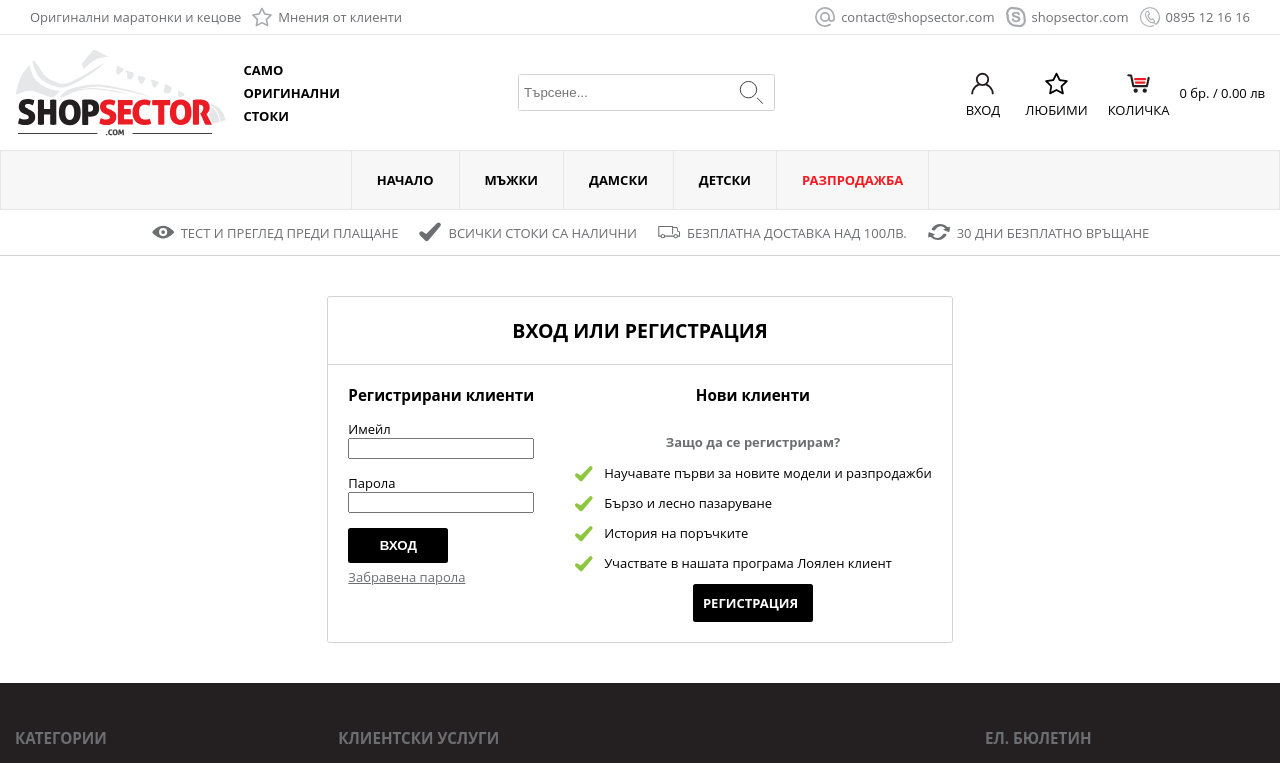
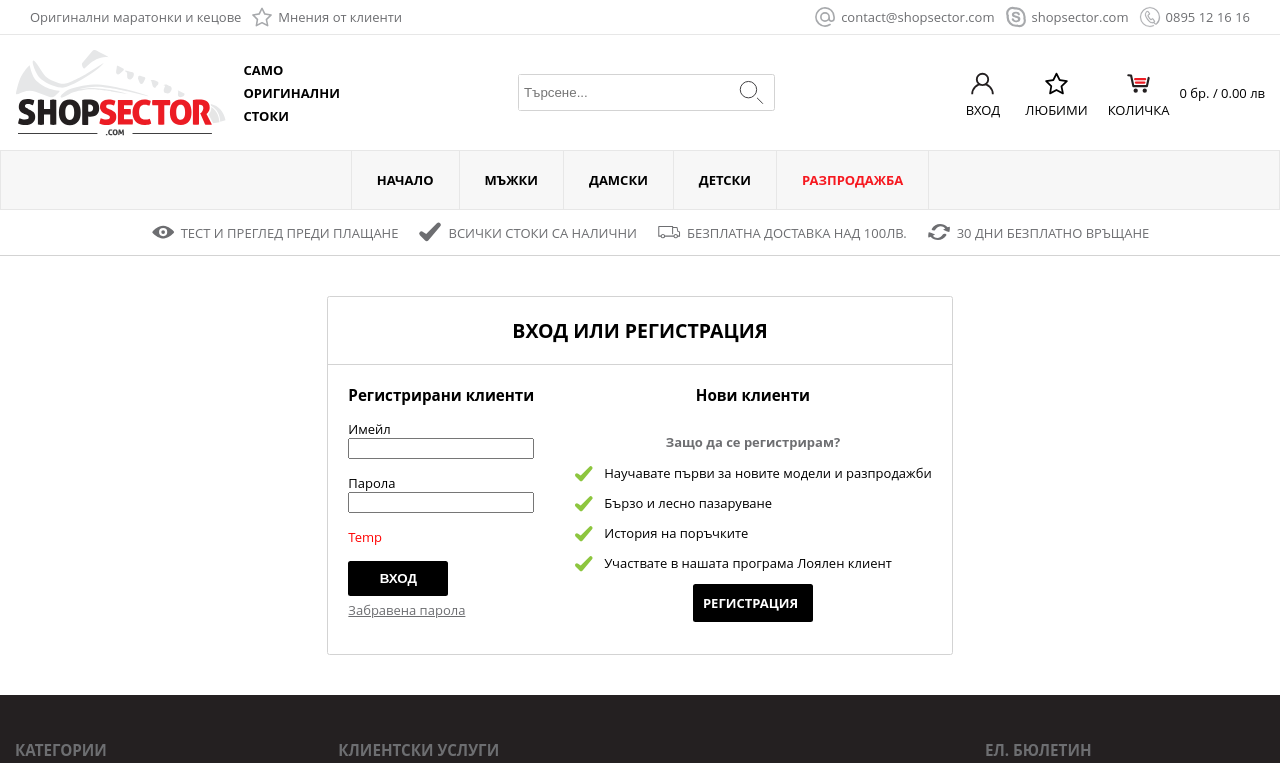
Before and after one commit to VelizarStavrev/softuni-react, a React (Create React App) app in the folder client/: page /login in a window 1280 px wide. Shown: the top 763 px of the page. Built offline with nearby package versions, Linux system fonts and the light colour scheme.

Commit message:
Component update - Login user notification

```diff
--- a/client/src/components/Login/Login.css
+++ b/client/src/components/Login/Login.css
@@ -104,3 +104,7 @@
     align-self: center;
     border-radius: 2.5px;
 }
+
+.errorMessage {
+    color: red;
+}
--- a/client/src/components/Login/Login.js
+++ b/client/src/components/Login/Login.js
@@ -1,6 +1,6 @@
 import './Login.css';
 
-import { useState, useContext } from 'react';
+import { useState, useContext, useEffect } from 'react';
 import isLogged from '../../contexts/isLoggedContext';
 
 import { Link, useHistory } from 'react-router-dom';
@@ -45,7 +45,6 @@ const Login = () => {
                 }
             })
             .then(() => {
-                // setTimeout(() => { onChangeLogHandler.bind(this); }, 2000);
                 history.push('/profile');
                 return null;
             })
@@ -84,6 +83,7 @@ const Login = () => {
                                     required
                                 />
                             </label><br />
+                            <label className='errorMessage'>Temp</label>
                             <input type="submit" value="ВХОД" className='profileLoginSideInputBtn' /><br />
                             <Link to='/url'>Забравена парола</Link>
                         </form>
```
